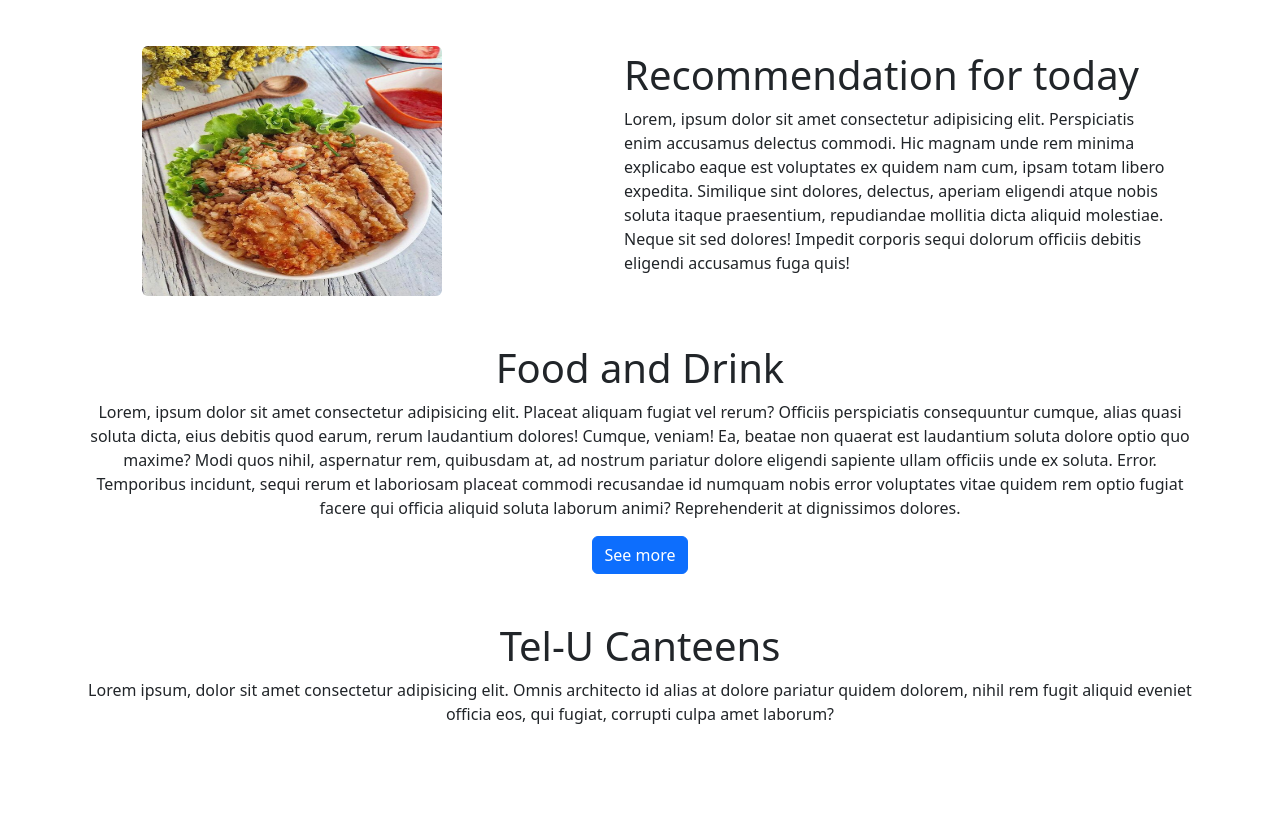
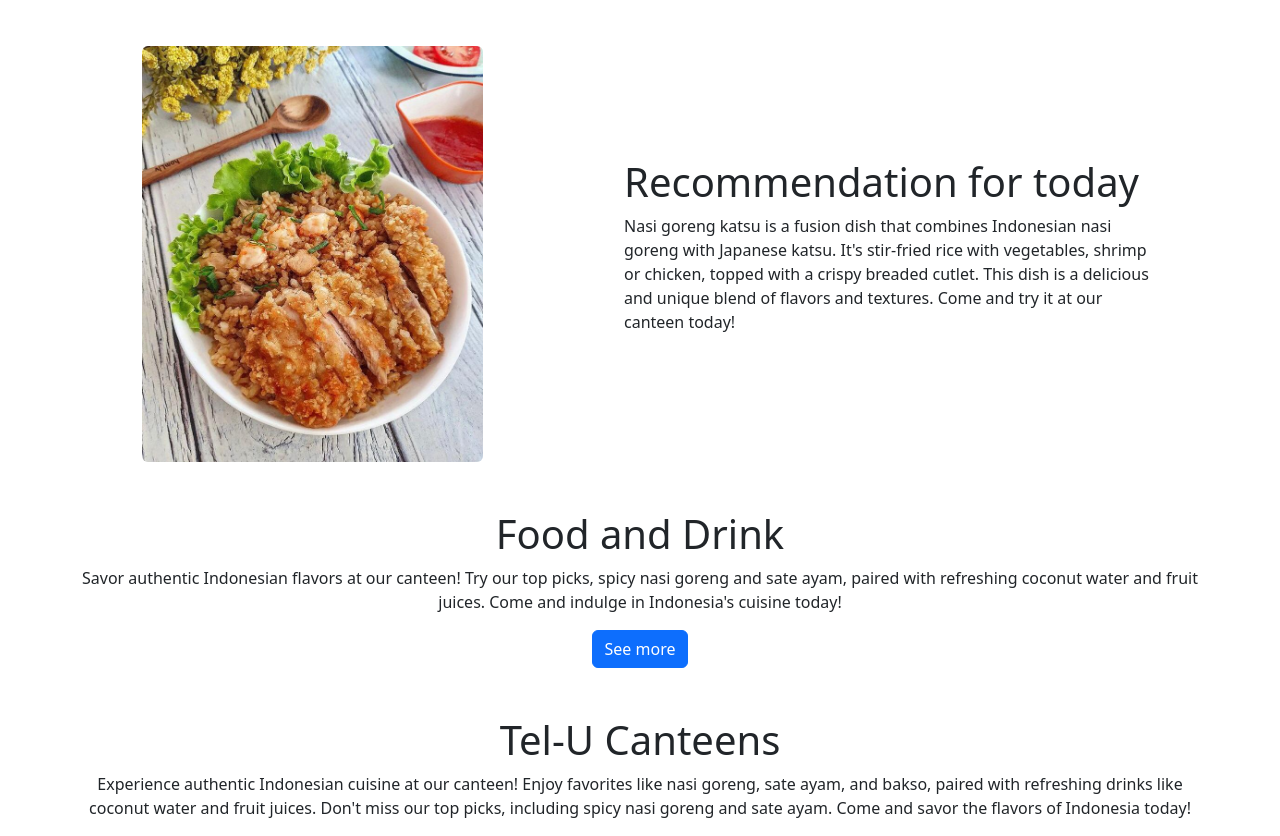
Before and after one commit to khalilullahalfaath/all-you-canteen, a plain HTML site: page index.html in a window 1280 px wide. Shown: the part 873-1709 px from the top of the page. Before the commit the page ends 1615 px from the top, so only its background shows below. Drawn offline with nearby package versions, Linux system fonts and the light colour scheme.

Commit message:
fix copywriting

```diff
--- a/index.html
+++ b/index.html
@@ -10,16 +10,16 @@
       integrity="sha384-GLhlTQ8iRABdZLl6O3oVMWSktQOp6b7In1Zl3/Jr59b6EGGoI1aFkw7cmDA6j6gD"
       crossorigin="anonymous"
     />
-    <link rel="stylesheet" href="styles/styles.css" />
+    <link rel="stylesheet" href="./styles/styles.css" />
     <title>All You Can-teen</title>
   </head>
   <body>
     <!-- NAVBAR -->
     <nav class="navbar navbar-expand-lg sticky-top bg-body-tertiary">
-      <div class="container-fluid">
+      <div class="container">
         <a class="navbar-brand" href="#">
           <img
-            src="img/logo.png"
+            src="./img/logo.png"
             alt="Logo"
             width="45"
             height="45"
@@ -130,8 +130,8 @@
           <div class="col-md-6 col-lg-5">
             <img
               src="img/nasi-goreng-katsu.jpeg"
-              width="300px"
-              height="250px"
+              width="80%"
+              height="75%"
               class="rounded float-left"
               alt="Nasi Goreng Katsu"
             />
@@ -140,14 +140,11 @@
             <div class="caption-rec">
               <h1>Recommendation for today</h1>
               <p>
-                Lorem, ipsum dolor sit amet consectetur adipisicing elit.
-                Perspiciatis enim accusamus delectus commodi. Hic magnam unde
-                rem minima explicabo eaque est voluptates ex quidem nam cum,
-                ipsam totam libero expedita. Similique sint dolores, delectus,
-                aperiam eligendi atque nobis soluta itaque praesentium,
-                repudiandae mollitia dicta aliquid molestiae. Neque sit sed
-                dolores! Impedit corporis sequi dolorum officiis debitis
-                eligendi accusamus fuga quis!
+                Nasi goreng katsu is a fusion dish that combines Indonesian nasi
+                goreng with Japanese katsu. It's stir-fried rice with
+                vegetables, shrimp or chicken, topped with a crispy breaded
+                cutlet. This dish is a delicious and unique blend of flavors and
+                textures. Come and try it at our canteen today!
               </p>
             </div>
           </div>
@@ -159,16 +156,9 @@
       <div class="container mt-5 text-center">
         <h1>Food and Drink</h1>
         <p>
-          Lorem, ipsum dolor sit amet consectetur adipisicing elit. Placeat
-          aliquam fugiat vel rerum? Officiis perspiciatis consequuntur cumque,
-          alias quasi soluta dicta, eius debitis quod earum, rerum laudantium
-          dolores! Cumque, veniam! Ea, beatae non quaerat est laudantium soluta
-          dolore optio quo maxime? Modi quos nihil, aspernatur rem, quibusdam
-          at, ad nostrum pariatur dolore eligendi sapiente ullam officiis unde
-          ex soluta. Error. Temporibus incidunt, sequi rerum et laboriosam
-          placeat commodi recusandae id numquam nobis error voluptates vitae
-          quidem rem optio fugiat facere qui officia aliquid soluta laborum
-          animi? Reprehenderit at dignissimos dolores.
+          Savor authentic Indonesian flavors at our canteen! Try our top picks,
+          spicy nasi goreng and sate ayam, paired with refreshing coconut water
+          and fruit juices. Come and indulge in Indonesia's cuisine today!
         </p>
         <a class="btn btn-primary" href="#" role="button">See more</a>
       </div>
@@ -179,9 +169,11 @@
       <div class="container mt-5 text-center">
         <h1>Tel-U Canteens</h1>
         <p>
-          Lorem ipsum, dolor sit amet consectetur adipisicing elit. Omnis
-          architecto id alias at dolore pariatur quidem dolorem, nihil rem fugit
-          aliquid eveniet officia eos, qui fugiat, corrupti culpa amet laborum?
+          Experience authentic Indonesian cuisine at our canteen! Enjoy
+          favorites like nasi goreng, sate ayam, and bakso, paired with
+          refreshing drinks like coconut water and fruit juices. Don't miss our
+          top picks, including spicy nasi goreng and sate ayam. Come and savor
+          the flavors of Indonesia today!
         </p>
       </div>
     </section>
```
